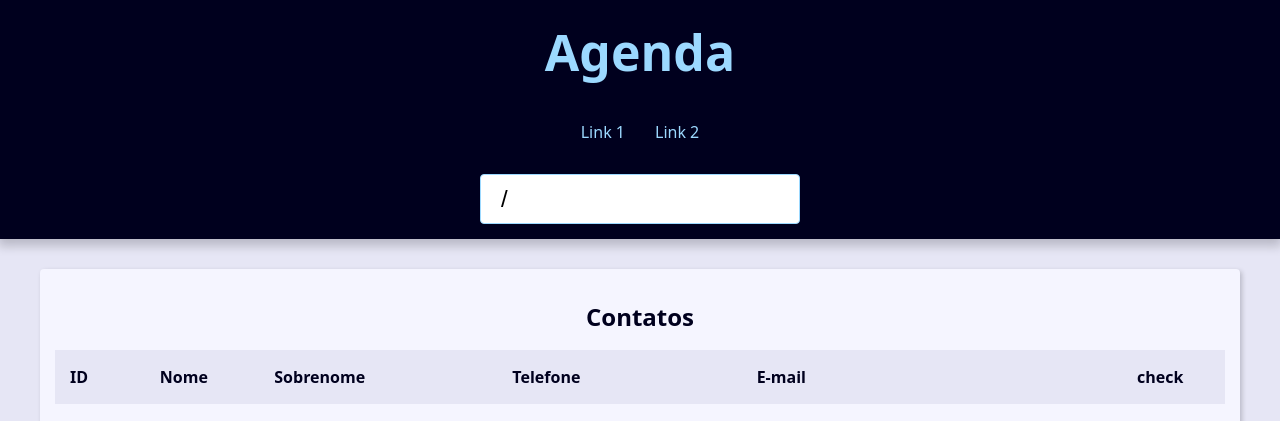
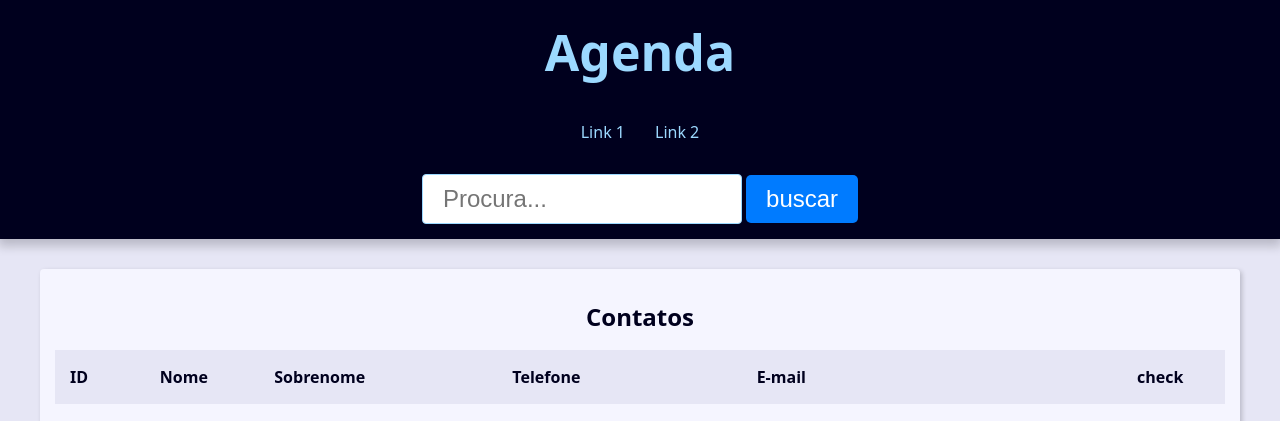
Before and after one commit to vinicioscsoares/agenda-django, a Django app: page / in a window 1280 px wide. Shown: the top 421 px of the page. Run offline with Django 5.2, Linux system fonts and the light colour scheme; data comes from the database, SQL or seed files in the repository.

Commit message:
Redirecionamento 404 e mecanismo de busca, prontos.

```diff
--- a/base_static/global/css/style.css
+++ b/base_static/global/css/style.css
@@ -201,6 +201,38 @@
     justify-content: center;
   }
 
+  .search-button {
+
+    display: left;
+    justify-content:center;
+    align-items: center;
+    padding: 1rem 2rem;
+    border-radius: 5px;
+    border: 1px;
+    background-color: var(--button-background-color, #007bff);
+    color:var(--button-text-color,#ffff);
+    font-size: var(--medium-font-size);
+    cursor: pointer;
+    transition: background-color 0,3 ease, tranform 0.3 ease;
+
+  }
+
+  .search-button:hover{
+
+    background-color: #0056b3;
+  }
+  .search-button:active{
+
+    background-color: #004085;
+    transform: translateY(0);
+  }
+
+  .search-button:focus{
+
+    outline:none;
+    box-shadow: 0 0 3px rbg(0,123,255,0.4)
+
+  }
   .search-input {
     font-size: var(--medium-font-size);
     padding: 1rem 2rem;
--- a/base_templates/global/partials/_header.html
+++ b/base_templates/global/partials/_header.html
@@ -22,12 +22,13 @@
     <div class="search">
         <form action="{% url 'contact:search' %}" value="" method="GET">
             <input
-            type="search"
+            type="text"
             class="search-input"
-            placeholder="Procura"
+            placeholder="Procura..."
             id="search"
             name="q"
-            value = {{request.GET.q.strip}} />
+            value = {{request.GET.q.strip}}>
+            <button class='search-button' type="submit"> buscar </button>
 
         </form>
     </div>
--- a/contact/templates/contact/index.html
+++ b/contact/templates/contact/index.html
@@ -56,9 +56,6 @@
         </table>
     </div>
 {% else %}
-<div class="single-contact">
-    <h1 class="single-contact-name">
-    Contato não encontrado. </h1>
-</div>
+{% include 'contact/404.html' %}
 {% endif %}
 {% endblock content %}
--- a/contact/urls.py
+++ b/contact/urls.py
@@ -1,11 +1,10 @@
 from django.urls import path
 
 from contact import views
-
 app_name = 'contact'
-
 urlpatterns = [
+    path('', views.index, name='index'),
     path('search/', views.search, name='search'),
-    path('', views.index, name='index'),
-    path('<int:contact_id>', views.contact, name='contact')
+    #contatos (CRUD)
+    path('contact/<int:contact_id>/detail', views.contact, name='contact'),
 ]
--- a/contact/views/contact_views.py
+++ b/contact/views/contact_views.py
@@ -41,9 +41,14 @@
     )\
     .order_by('-id')
 
+    paginator = Paginator(contacts,10)
+    page_number = request.GET.get("page")
+    page_obj = paginator.get_page(page_number)
+
     context = {
-        'contact':contacts,
-        'site_title': 'Pesquisa -'
+        'page_obj':page_obj,
+        'site_title': 'Pesquisa -',
+        'search_value': search_value,
     }
     return render(
         request,
@@ -53,7 +58,10 @@
 
 def contact(request, contact_id):
     #single_contact = Contact.objects.filter(pk=contact_id).first()
-    single_contact = get_object_or_404(Contact,pk=contact_id, show=True)
+    try:
+        single_contact = get_object_or_404(Contact,pk=contact_id, show=True)
+    except Contact.DoesNotExist:
+        return redirect('index')
 
     site_title = f'{single_contact.first_name} { single_contact.last_name } -'
 
```
Also changed, not shown: contact/templates/contact/404.html (added, +11 -0 lines).
